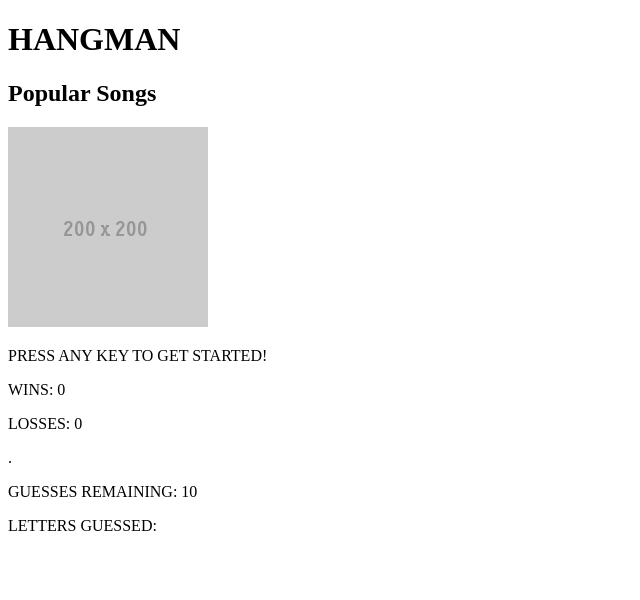
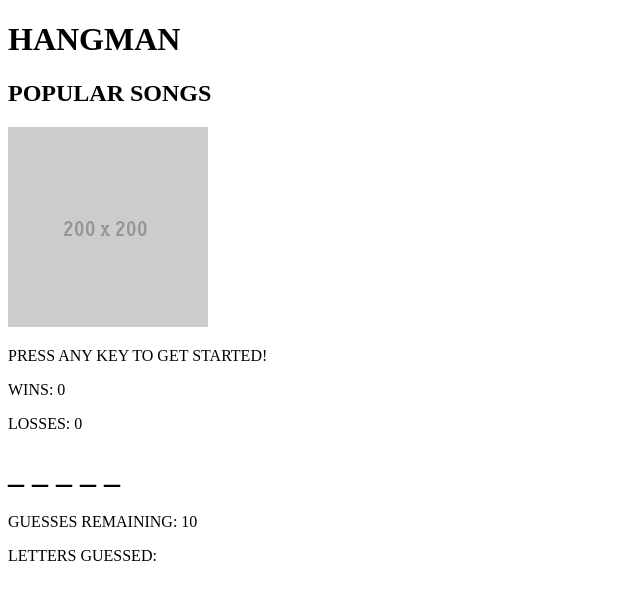
Before and after one commit to kevinperez1996/Word-Guess-Game, a plain HTML site: page index.html in a window 1280 px wide. Shown: the whole page, without its empty margins (0-640 px from the left). Drawn offline with Linux system fonts and the light colour scheme.

Commit message:
eddited JS and got the game working for the most part. now need to add images and sounds aswell as a game over

```diff
--- a/assets/javascript/game.js
+++ b/assets/javascript/game.js
@@ -30,6 +30,8 @@ function makeUnderscore() {
     return underScore;
 }
 console.log(makeUnderscore());
+//to add underscores in begining of game
+document.getElementById("underscores").innerHTML = underScore.join(" ");
 
 //record user guess
 document.onkeyup = function (event) {
@@ -49,7 +51,7 @@ document.onkeyup = function (event) {
     else {
         wrongletter.push(userInput);
         lettersGuessed.push(userInput);
-        document.getElementById("letters-count").textContent = lettersGuessed;
+        document.getElementById("letters-count").textContent = " " + lettersGuessed + " ";
         console.log(lettersGuessed);
         console.log(wrongletter);
 
@@ -63,4 +65,7 @@ document.onkeyup = function (event) {
             document.getElementById("loss-count").textContent = losses;
         }
     }
+    //makes sure we update underscores with appropriate letters
+
+    document.getElementById("underscores").innerHTML = underScore.join(" ");
 }
--- a/index.html
+++ b/index.html
@@ -11,6 +11,12 @@
 </head>
 
 <body>
+    <style>
+        body{
+            text-transform: uppercase;
+        }
+
+        </style>
     <div class="title">
         <h1>HANGMAN</h1>
         <h2>Popular Songs</h2>
@@ -22,7 +28,7 @@
         <p>PRESS ANY KEY TO GET STARTED!</p>
         <p>WINS: <span id="win-count"></span> </p>
         <p>LOSSES: <span id="loss-count"></span> </p>
-        <p id="underscores">.</P>
+        <h1 id="underscores"></h1>
         <p>GUESSES REMAINING: <span id="guess-count"></span> </p>
         <p>LETTERS GUESSED: <span id="letters-count"> </span></p>
     </div>
```
